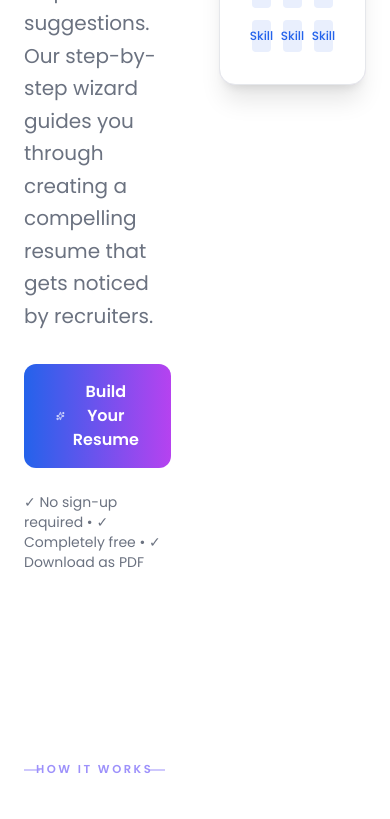
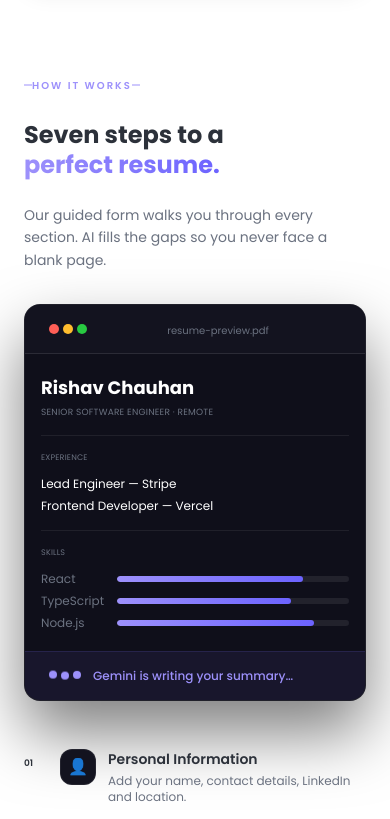
Before and after one commit to rishavchauhan123/airesumebuilder, a React (Vite) app: page / in a window 390 px wide. Shown: the part 900-1719 px from the top of the page. Built offline with nearby package versions, Linux system fonts and the light colour scheme; no server answers.

Commit message:
fix layout 7

```diff
--- a/client/pages/Index.tsx
+++ b/client/pages/Index.tsx
@@ -52,13 +52,13 @@ export default function Index() {
       </nav>
 
       {/* Hero Section */}
-      <section className="max-w-6xl mx-auto px-6 py-20">
-        <div className="grid grid-cols-2 gap-12 items-center">
+      <section className="max-w-6xl mx-auto px-6 py-12 lg:py-20">
+        <div className="grid grid-cols-1 lg:grid-cols-2 gap-8 lg:gap-12 items-center">
           <div>
-            <h1 className="text-5xl font-bold text-foreground leading-tight mb-6">
+            <h1 className="text-3xl sm:text-4xl lg:text-5xl font-bold text-foreground leading-tight mb-6">
               Create Your Professional Resume in Minutes
             </h1>
-            <p className="text-xl text-muted-foreground mb-8 leading-relaxed">
+            <p className="text-base sm:text-lg lg:text-xl text-muted-foreground mb-8 leading-relaxed">
               Build an ATS-friendly resume with AI-powered suggestions. Our
               step-by-step wizard guides you through creating a compelling
               resume that gets noticed by recruiters.
@@ -74,14 +74,14 @@ export default function Index() {
               </Link>
             </div>
 
-            <p className="text-sm text-muted-foreground mt-6">
+            <p className="text-xs sm:text-sm text-muted-foreground mt-6">
               ✓ No sign-up required • ✓ Completely free • ✓ Download as PDF
             </p>
           </div>
 
           <div className="relative">
             <div className="absolute inset-0 bg-gradient-to-br from-primary/10 to-secondary/10 rounded-2xl"></div>
-            <div className="relative bg-white border border-border rounded-2xl p-8 shadow-xl">
+            <div className="relative bg-white border border-border rounded-2xl p-4 sm:p-6 lg:p-8 shadow-xl">
               <div className="space-y-4">
                 <div className="h-4 bg-gradient-to-r from-primary to-secondary rounded w-1/2"></div>
                 <div className="h-3 bg-gray-200 rounded w-3/4"></div>
@@ -112,46 +112,46 @@ export default function Index() {
       </section>
 
       {/* How It Works Section */}
-      <section id="how-it-works" className="py-[104px]">
+      <section id="how-it-works" className="py-12 lg:py-[104px]">
         <div className="max-w-6xl mx-auto px-6">
-          <div className="grid grid-cols-1 lg:grid-cols-2 gap-5 lg:gap-18 items-start">
+          <div className="grid grid-cols-1 lg:grid-cols-2 gap-8 lg:gap-18 items-start">
             {/* Left Column */}
             <div className="lg:sticky lg:top-[100px]">
-              <div className="relative mb-8">
-                <div className="relative inline-flex items-center text-[11.5px] font-semibold tracking-[2.5px] uppercase text-[#9d91fb]">
-                  <span className="absolute left-0 top-1/2 -translate-y-1/2 w-4 h-[1px] bg-[#9d91fb]" />
-                  <span className="px-3">How It Works</span>
-                  <span className="absolute right-0 top-1/2 -translate-y-1/2 w-4 h-[1px] bg-[#9d91fb]" />
+              <div className="relative mb-6 sm:mb-8">
+                <div className="relative inline-flex items-center text-[10px] sm:text-[11.5px] font-semibold tracking-[2px] sm:tracking-[2.5px] uppercase text-[#9d91fb]">
+              <span className="absolute left-0 top-1/2 -translate-y-1/2 w-2 sm:w-4 h-[1px] bg-[#9d91fb]" />
+              <span className="px-2 sm:px-3">How It Works</span>
+              <span className="absolute right-0 top-1/2 -translate-y-1/2 w-2 sm:w-4 h-[1px] bg-[#9d91fb]" />
                 </div>
               </div>
-              <h2 className="text-4xl font-bold text-foreground leading-tight mb-6">
+              <h2 className="text-2xl sm:text-3xl lg:text-4xl font-bold text-foreground leading-tight mb-6">
                 Seven steps to a<br />
                 <span className="bg-gradient-to-r from-[#9d91fb] to-[#6c63ff] bg-clip-text text-transparent">
                   perfect resume.
                 </span>
               </h2>
-              <p className="text-base text-muted-foreground leading-relaxed mb-12">
+              <p className="text-sm sm:text-base text-muted-foreground leading-relaxed mb-8 lg:mb-12">
                 Our guided form walks you through every section. AI fills the gaps so you never face a blank page.
               </p>
 
               {/* Live Preview Card */}
-              <div className="bg-[#0f0f1a] border border-[rgba(255,255,255,0.07)] rounded-[24px] shadow-[0_32px_64px_rgba(0,0,0,0.5)] overflow-hidden">
+              <div className="bg-[#0f0f1a] border border-[rgba(255,255,255,0.07)] rounded-[16px] sm:rounded-[24px] shadow-[0_32px_64px_rgba(0,0,0,0.5)] overflow-hidden">
                 <div className="bg-[#13131f] border-b border-[rgba(255,255,255,0.1)] px-6 py-3 flex items-center gap-2">
                   <div className="flex gap-1">
-                    <span className="w-3 h-3 rounded-full bg-[#ff5f57]" />
-                    <span className="w-3 h-3 rounded-full bg-[#ffbd2e]" />
-                    <span className="w-3 h-3 rounded-full bg-[#28ca41]" />
+                    <span className="w-2.5 h-2.5 sm:w-3 sm:h-3 rounded-full bg-[#ff5f57]" />
+                    <span className="w-2.5 h-2.5 sm:w-3 sm:h-3 rounded-full bg-[#ffbd2e]" />
+                    <span className="w-2.5 h-2.5 sm:w-3 sm:h-3 rounded-full bg-[#28ca41]" />
                   </div>
                   <div className="flex-1 text-center">
-                    <span className="text-xs text-muted-foreground">resume-preview.pdf</span>
+                    <span className="text-[10px] sm:text-xs text-muted-foreground">resume-preview.pdf</span>
                   </div>
                 </div>
 
-                <div className="px-8 py-7">
-                  <div className="space-y-6">
+                <div className="px-4 sm:px-6 lg:px-8 py-5 sm:py-7">
+                  <div className="space-y-4 sm:space-y-6">
                     <div>
-                      <h3 className="text-xl font-bold text-white">Jordan Singh</h3>
-                      <p className="text-[10px] uppercase text-muted-foreground tracking-wide mt-1">
+                      <h3 className="text-lg sm:text-xl font-bold text-white">Rishav Chauhan</h3>
+                      <p className="text-[9px] sm:text-[10px] uppercase text-muted-foreground tracking-wide mt-1">
                         SENIOR SOFTWARE ENGINEER · REMOTE
                       </p>
                     </div>
@@ -159,29 +159,29 @@ export default function Index() {
                     <div className="border-t border-[rgba(255,255,255,0.07)]" />
 
                     <div>
-                      <h4 className="text-[9px] uppercase tracking-wide text-muted-foreground mb-3">
+                      <h4 className="text-[8px] sm:text-[9px] uppercase tracking-wide text-muted-foreground mb-3">
                         Experience
                       </h4>
-                      <div className="space-y-2">
-                        <p className="text-sm text-white">Lead Engineer — Stripe</p>
-                        <p className="text-sm text-white">Frontend Developer — Vercel</p>
+                      <div className="space-y-1.5 sm:space-y-2">
+                        <p className="text-xs sm:text-sm text-white">Lead Engineer — Stripe</p>
+                        <p className="text-xs sm:text-sm text-white">Frontend Developer — Vercel</p>
                       </div>
                     </div>
 
                     <div className="border-t border-[rgba(255,255,255,0.07)]" />
 
                     <div>
-                      <h4 className="text-[9px] uppercase tracking-wide text-muted-foreground mb-3">
+                      <h4 className="text-[8px] sm:text-[9px] uppercase tracking-wide text-muted-foreground mb-3">
                         Skills
                       </h4>
-                      <div className="space-y-2">
+                      <div className="space-y-1.5 sm:space-y-2">
                         {[
                           { name: "React", pct: "80%" },
                           { name: "TypeScript", pct: "75%" },
                           { name: "Node.js", pct: "85%" },
                         ].map((skill) => (
                           <div key={skill.name} className="flex items-center gap-3">
-                            <span className="text-xs text-muted-foreground w-[86px]">
+                            <span className="text-xs text-muted-foreground w-16 sm:w-[86px]">
                               {skill.name}
                             </span>
                             <div className="flex-1 h-1.5 bg-[rgba(255,255,255,0.08)] rounded-full overflow-hidden">
@@ -203,7 +203,7 @@ export default function Index() {
                     <span className="w-2 h-2 rounded-full bg-[#9d91fb] animate-bounce" style={{ animationDelay: "150ms" }} />
                     <span className="w-2 h-2 rounded-full bg-[#9d91fb] animate-bounce" style={{ animationDelay: "300ms" }} />
                   </div>
-                  <span className="text-sm text-[#9d91fb] font-medium">
+                  <span className="text-xs sm:text-sm text-[#9d91fb] font-medium">
                     Gemini is writing your summary…
                   </span>
                 </div>
@@ -266,21 +266,21 @@ export default function Index() {
               ].map((step) => (
                 <div
                   key={step.number}
-                  className="group grid grid-cols-[28px_40px_1fr] gap-4 items-start py-[26px] border-b border-[rgba(255,255,255,0.07)] hover:border-b-[rgba(124,109,250,0.4)] transition-colors"
+                  className="group grid grid-cols-[24px_36px_1fr] sm:grid-cols-[28px_40px_1fr] gap-3 sm:gap-4 items-start py-4 sm:py-[26px] border-b border-[rgba(255,255,255,0.07)] hover:border-b-[rgba(124,109,250,0.4)] transition-colors"
                 >
-                  <span className="text-[11px] font-semibold text-text-3 pt-[11px]">
+                  <span className="text-[9px] sm:text-[11px] font-semibold text-text-3 pt-2 sm:pt-[11px]">
                     {step.number}
                   </span>
-                  <div className="w-10 h-10 rounded-lg bg-[#13131f] border border-[rgba(255,255,255,0.07)] flex items-center justify-center group-hover:border-[rgba(124,109,250,0.4)] group-hover:shadow-[0_0_16px_rgba(124,109,250,0.18)] transition-all">
-                    <span className="text-lg">{step.icon}</span>
+                  <div className="w-9 h-9 sm:w-10 sm:h-10 rounded-lg bg-[#13131f] border border-[rgba(255,255,255,0.07)] flex items-center justify-center group-hover:border-[rgba(124,109,250,0.4)] group-hover:shadow-[0_0_16px_rgba(124,109,250,0.18)] transition-all">
+                    <span className="text-base sm:text-lg">{step.icon}</span>
                   </div>
                   <div>
-                    <h3 className="font-semibold text-foreground mb-1">{step.title}</h3>
-                    <p className="text-sm text-muted-foreground mb-2">
+                    <h3 className="text-sm sm:text-base font-semibold text-foreground mb-1">{step.title}</h3>
+                    <p className="text-xs sm:text-sm text-muted-foreground mb-2">
                       {step.description}
                     </p>
                     {step.badge ? (
-                      <span className="inline-block text-[10px] font-semibold text-[#22d87a] bg-[rgba(34,216,122,0.1)] border border-[rgba(34,216,122,0.2)] px-2.5 py-0.5 rounded">
+                      <span className="inline-block text-[9px] sm:text-[10px] font-semibold text-[#22d87a] bg-[rgba(34,216,122,0.1)] border border-[rgba(34,216,122,0.2)] px-2 sm:px-2.5 py-0.5 rounded">
                         {step.badge}
                       </span>
                     ) : null}
@@ -293,21 +293,21 @@ export default function Index() {
       </section>
 
       {/* Features Section */}
-      <section id="features" className="py-[104px] text-center">
+      <section id="features" className="py-12 lg:py-[104px] text-center">
         <div className="max-w-6xl mx-auto px-6">
-          <div className="relative mb-16">
-            <div className="relative inline-flex items-center justify-center text-[11.5px] font-semibold tracking-[2.5px] uppercase text-[#9d91fb]">
-              <span className="absolute left-0 top-1/2 -translate-y-1/2 w-4 h-[1px] bg-[#9d91fb]" />
-              <span className="px-3">Features</span>
-              <span className="absolute right-0 top-1/2 -translate-y-1/2 w-4 h-[1px] bg-[#9d91fb]" />
+          <div className="relative mb-12 sm:mb-16">
+            <div className="relative inline-flex items-center justify-center text-[10px] sm:text-[11.5px] font-semibold tracking-[2px] sm:tracking-[2.5px] uppercase text-[#9d91fb]">
+              <span className="absolute left-0 top-1/2 -translate-y-1/2 w-2 sm:w-4 h-[1px] bg-[#9d91fb]" />
+              <span className="px-2 sm:px-3">Features</span>
+              <span className="absolute right-0 top-1/2 -translate-y-1/2 w-2 sm:w-4 h-[1px] bg-[#9d91fb]" />
             </div>
-            <h2 className="text-4xl font-bold text-foreground leading-tight mb-4">
+            <h2 className="text-2xl sm:text-3xl lg:text-4xl font-bold text-foreground leading-tight mb-6 sm:mb-8">
               Everything you need.<br />
               <span className="bg-gradient-to-r from-[#9d91fb] to-[#6c63ff] bg-clip-text text-transparent">
                 Nothing you don't.
               </span>
             </h2>
-            <p className="text-base text-muted-foreground max-w-[500px] mx-auto">
+            <p className="text-sm sm:text-base text-muted-foreground max-w-[500px] mx-auto">
               Build a smarter resume faster — with the tools you need, and nothing you don’t.
             </p>
           </div>
@@ -456,21 +456,21 @@ export default function Index() {
       </section>
 
       {/* Templates Section */}
-      <section id="templates" className="py-[104px] text-center">
+      <section id="templates" className="py-12 lg:py-[104px]">
         <div className="max-w-6xl mx-auto px-6">
-          <div className="relative mb-16">
-            <div className="relative inline-flex items-center justify-center text-[11.5px] font-semibold tracking-[2.5px] uppercase text-[#9d91fb]">
-              <span className="absolute left-0 top-1/2 -translate-y-1/2 w-4 h-[1px] bg-[#9d91fb]" />
-              <span className="px-3">Templates</span>
-              <span className="absolute right-0 top-1/2 -translate-y-1/2 w-4 h-[1px] bg-[#9d91fb]" />
+          <div className="relative mb-12 sm:mb-16">
+            <div className="relative inline-flex items-center justify-center text-[10px] sm:text-[11.5px] font-semibold tracking-[2px] sm:tracking-[2.5px] uppercase text-[#9d91fb]">
+              <span className="absolute left-0 top-1/2 -translate-y-1/2 w-2 sm:w-4 h-[1px] bg-[#9d91fb]" />
+              <span className="px-2 sm:px-3">Templates</span>
+              <span className="absolute right-0 top-1/2 -translate-y-1/2 w-2 sm:w-4 h-[1px] bg-[#9d91fb]" />
             </div>
-            <h2 className="text-4xl font-bold text-foreground leading-tight mb-4">
+            <h2 className="text-2xl sm:text-3xl lg:text-4xl font-bold text-foreground leading-tight mb-4 sm:mb-6">
               Three designs.<br />
               <span className="bg-gradient-to-r from-[#9d91fb] to-[#6c63ff] bg-clip-text text-transparent">
                 All stunning.
               </span>
             </h2>
-            <p className="text-base text-muted-foreground">
+            <p className="text-sm sm:text-base text-muted-foreground">
               Every template is ATS-safe, pixel-perfect on screen and in print, and free to use.
             </p>
           </div>
@@ -483,17 +483,17 @@ export default function Index() {
                   Most Popular
                 </span>
               </div>
-              <div className="relative h-[220px] bg-gray-50 flex items-center justify-center">
+              <div className="relative h-[160px] sm:h-[200px] lg:h-[220px] bg-gray-50 flex items-center justify-center">
                 <div className="absolute inset-0 bg-radial-gradient from-[rgba(157,145,251,0.08)] to-transparent" />
-                <div className="w-[108px] h-[144px] bg-white border border-gray-300 rounded-lg shadow-lg rotate-[-2.5deg] overflow-hidden">
-                  <div className="h-3 bg-gradient-to-r from-[#7c6dfa] to-[#5b4fdb] rounded-t-lg" />
-                  <div className="p-2 space-y-1">
-                    <div className="h-1 bg-gradient-to-r from-[#9d91fb] to-[#6c63ff] rounded w-full" />
-                    <div className="h-1 bg-[rgba(255,255,255,0.12)] rounded w-5/6" />
-                    <div className="h-1 bg-[rgba(255,255,255,0.12)] rounded w-4/6" />
-                    <div className="h-1 bg-gradient-to-r from-[#9d91fb] to-[#6c63ff] rounded w-3/4" />
-                    <div className="h-1 bg-[rgba(255,255,255,0.12)] rounded w-2/3" />
-                    <div className="h-1 bg-[rgba(255,255,255,0.12)] rounded w-1/2" />
+                <div className="w-[90px] sm:w-[100px] lg:w-[108px] h-[120px] sm:h-[133px] lg:h-[144px] bg-white border border-gray-300 rounded-lg shadow-lg rotate-[-2.5deg] overflow-hidden">
+                  <div className="h-2 sm:h-2.5 bg-gradient-to-r from-[#7c6dfa] to-[#5b4fdb] rounded-t-lg" />
+                  <div className="p-1.5 sm:p-2 space-y-0.5 sm:space-y-1">
+                    <div className="h-0.5 sm:h-1 bg-gradient-to-r from-[#9d91fb] to-[#6c63ff] rounded w-full" />
+                    <div className="h-0.5 sm:h-1 bg-[rgba(255,255,255,0.12)] rounded w-5/6" />
+                    <div className="h-0.5 sm:h-1 bg-[rgba(255,255,255,0.12)] rounded w-4/6" />
+                    <div className="h-0.5 sm:h-1 bg-gradient-to-r from-[#9d91fb] to-[#6c63ff] rounded w-3/4" />
+                    <div className="h-0.5 sm:h-1 bg-[rgba(255,255,255,0.12)] rounded w-2/3" />
+                    <div className="h-0.5 sm:h-1 bg-[rgba(255,255,255,0.12)] rounded w-1/2" />
                   </div>
                 </div>
               </div>
@@ -507,17 +507,17 @@ export default function Index() {
 
             {/* Classic Template */}
             <div className="relative group bg-white border border-gray-200 rounded-[24px] overflow-hidden cursor-pointer transition-all hover:-translate-y-[6px] hover:border-purple-300 hover:shadow-[0_0_32px_rgba(157,145,251,0.2)]">
-              <div className="relative h-[220px] bg-gray-50 flex items-center justify-center">
+              <div className="relative h-[160px] sm:h-[200px] lg:h-[220px] bg-gray-50 flex items-center justify-center">
                 <div className="absolute inset-0 bg-radial-gradient from-[rgba(157,145,251,0.08)] to-transparent" />
-                <div className="w-[108px] h-[144px] bg-white border border-gray-300 rounded-lg shadow-lg rotate-[-2.5deg] overflow-hidden">
-                  <div className="h-3 bg-[rgba(240,240,255,0.5)] border-b border-[rgba(124,109,250,0.6)] rounded-t-lg" />
-                  <div className="p-2 space-y-1">
-                    <div className="h-1 bg-[rgba(124,109,250,0.6)] rounded w-full" />
-                    <div className="h-1 bg-[rgba(255,255,255,0.12)] rounded w-5/6" />
-                    <div className="h-1 bg-[rgba(255,255,255,0.12)] rounded w-4/6" />
-                    <div className="h-1 bg-[rgba(124,109,250,0.6)] rounded w-3/4" />
-                    <div className="h-1 bg-[rgba(255,255,255,0.12)] rounded w-2/3" />
-                    <div className="h-1 bg-[rgba(255,255,255,0.12)] rounded w-1/2" />
+                <div className="w-[90px] sm:w-[100px] lg:w-[108px] h-[120px] sm:h-[133px] lg:h-[144px] bg-white border border-gray-300 rounded-lg shadow-lg rotate-[-2.5deg] overflow-hidden">
+                  <div className="h-2 sm:h-2.5 bg-[rgba(240,240,255,0.5)] border-b border-[rgba(124,109,250,0.6)] rounded-t-lg" />
+                  <div className="p-1.5 sm:p-2 space-y-0.5 sm:space-y-1">
+                    <div className="h-0.5 sm:h-1 bg-[rgba(124,109,250,0.6)] rounded w-full" />
+                    <div className="h-0.5 sm:h-1 bg-[rgba(255,255,255,0.12)] rounded w-5/6" />
+                    <div className="h-0.5 sm:h-1 bg-[rgba(255,255,255,0.12)] rounded w-4/6" />
+                    <div className="h-0.5 sm:h-1 bg-[rgba(124,109,250,0.6)] rounded w-3/4" />
+                    <div className="h-0.5 sm:h-1 bg-[rgba(255,255,255,0.12)] rounded w-2/3" />
+                    <div className="h-0.5 sm:h-1 bg-[rgba(255,255,255,0.12)] rounded w-1/2" />
                   </div>
                 </div>
               </div>
@@ -536,17 +536,17 @@ export default function Index() {
                   Clean
                 </span>
               </div>
-              <div className="relative h-[220px] bg-gray-50 flex items-center justify-center">
+              <div className="relative h-[160px] sm:h-[200px] lg:h-[220px] bg-gray-50 flex items-center justify-center">
                 <div className="absolute inset-0 bg-radial-gradient from-[rgba(157,145,251,0.08)] to-transparent" />
-                <div className="w-[108px] h-[144px] bg-white border border-gray-300 rounded-lg shadow-lg rotate-[-2.5deg] overflow-hidden">
-                  <div className="h-3 bg-[rgba(34,216,122,0.7)] rounded-t-lg" />
-                  <div className="p-2 space-y-1">
-                    <div className="h-1 bg-[rgba(34,216,122,0.5)] rounded w-full" />
-                    <div className="h-1 bg-[rgba(255,255,255,0.12)] rounded w-5/6" />
-                    <div className="h-1 bg-[rgba(255,255,255,0.12)] rounded w-4/6" />
-                    <div className="h-1 bg-[rgba(34,216,122,0.5)] rounded w-3/4" />
-                    <div className="h-1 bg-[rgba(255,255,255,0.12)] rounded w-2/3" />
-                    <div className="h-1 bg-[rgba(255,255,255,0.12)] rounded w-1/2" />
+                <div className="w-[90px] sm:w-[100px] lg:w-[108px] h-[120px] sm:h-[133px] lg:h-[144px] bg-white border border-gray-300 rounded-lg shadow-lg rotate-[-2.5deg] overflow-hidden">
+                  <div className="h-2 sm:h-2.5 bg-[rgba(34,216,122,0.7)] rounded-t-lg" />
+                  <div className="p-1.5 sm:p-2 space-y-0.5 sm:space-y-1">
+                    <div className="h-0.5 sm:h-1 bg-[rgba(34,216,122,0.5)] rounded w-full" />
+                    <div className="h-0.5 sm:h-1 bg-[rgba(255,255,255,0.12)] rounded w-5/6" />
+                    <div className="h-0.5 sm:h-1 bg-[rgba(255,255,255,0.12)] rounded w-4/6" />
+                    <div className="h-0.5 sm:h-1 bg-[rgba(34,216,122,0.5)] rounded w-3/4" />
+                    <div className="h-0.5 sm:h-1 bg-[rgba(255,255,255,0.12)] rounded w-2/3" />
+                    <div className="h-0.5 sm:h-1 bg-[rgba(255,255,255,0.12)] rounded w-1/2" />
                   </div>
                 </div>
               </div>
@@ -562,45 +562,36 @@ export default function Index() {
       </section>
 
       {/* CTA Section */}
-      <section className="bg-gradient-to-r from-primary to-secondary py-16">
+      <section className="bg-gradient-to-r from-primary to-secondary py-12 sm:py-16 lg:py-20">
         <div className="max-w-4xl mx-auto px-6 text-center text-white">
-          <h2 className="text-4xl font-bold mb-4">
+          <h2 className="text-2xl sm:text-3xl lg:text-4xl font-bold mb-4 sm:mb-6">
             Ready to Build Your Resume?
           </h2>
-          <p className="text-xl mb-8 text-white/90">
+          <p className="text-base sm:text-lg lg:text-xl mb-6 sm:mb-8 text-white/90">
             Create a professional resume in minutes with our AI-powered builder
           </p>
           <Link
             to="/builder"
-            className="inline-block px-10 py-4 rounded-lg font-semibold bg-white text-primary hover:shadow-xl transition-all flex items-center justify-center gap-2"
+            className="inline-block px-6 sm:px-10 py-3 sm:py-4 rounded-lg font-semibold bg-white text-primary hover:shadow-xl transition-all flex items-center justify-center gap-2"
           >
-            <Sparkles className="w-5 h-5" />
+            <Sparkles className="w-4 sm:w-5 h-4 sm:h-5" />
             Start Building Now
           </Link>
         </div>
       </section>
 
       {/* Footer */}
-      <footer className="bg-foreground text-white/80 py-12 border-t border-border">
-        <div className="max-w-6xl mx-auto px-6">
-          <div className="grid grid-cols-2 gap-8 mb-8">
-            <div>
-              <div className="flex items-center gap-2 mb-4">
-                <div className="w-8 h-8 rounded-lg bg-white/20 flex items-center justify-center">
-                  <FileText className="w-5 h-5" />
-                </div>
-                <span className="font-bold">ResumeAI</span>
-              </div>
-              <p className="text-sm">
-                Create professional resumes with AI assistance
-              </p>
+      <footer className="border-t border-[rgba(255,255,255,0.07)]">
+        <div className="max-w-6xl mx-auto px-6 py-[26px] flex flex-row justify-between items-center flex-wrap gap-4">
+          <div className="flex items-center gap-2">
+            <div className="w-10 h-10 rounded-lg bg-gradient-to-br from-primary to-secondary flex items-center justify-center">
+              <FileText className="w-6 h-6 text-white" />
             </div>
-            <div>
-              <p className="text-sm text-muted-foreground">
-              © 2026 ResumeAI. All rights reserved.
-              </p>
-            </div>
+            <span className="font-bold text-xl text-foreground">ResumeAI</span>
           </div>
+          <p className="text-sm text-muted-foreground">
+            © 2026 ResumeAI. All rights reserved.
+          </p>
         </div>
       </footer>
     </div>
```
